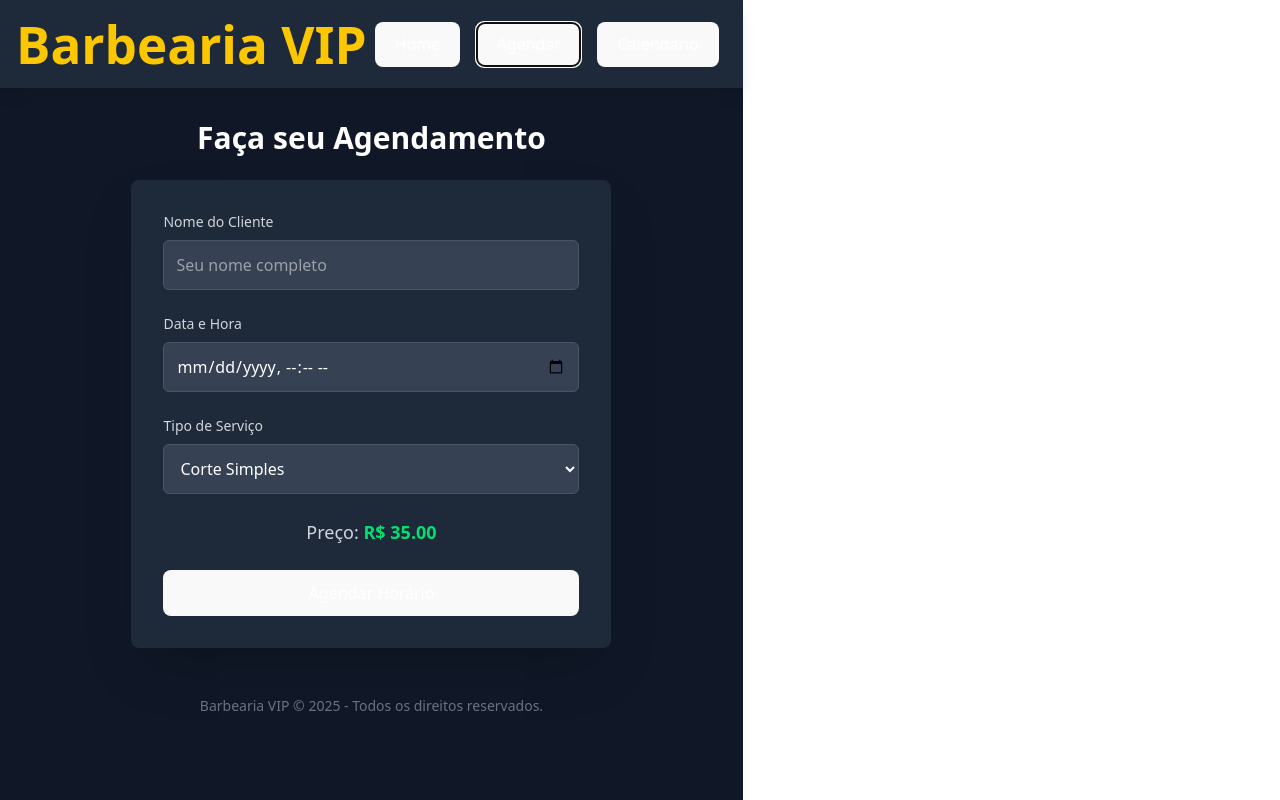
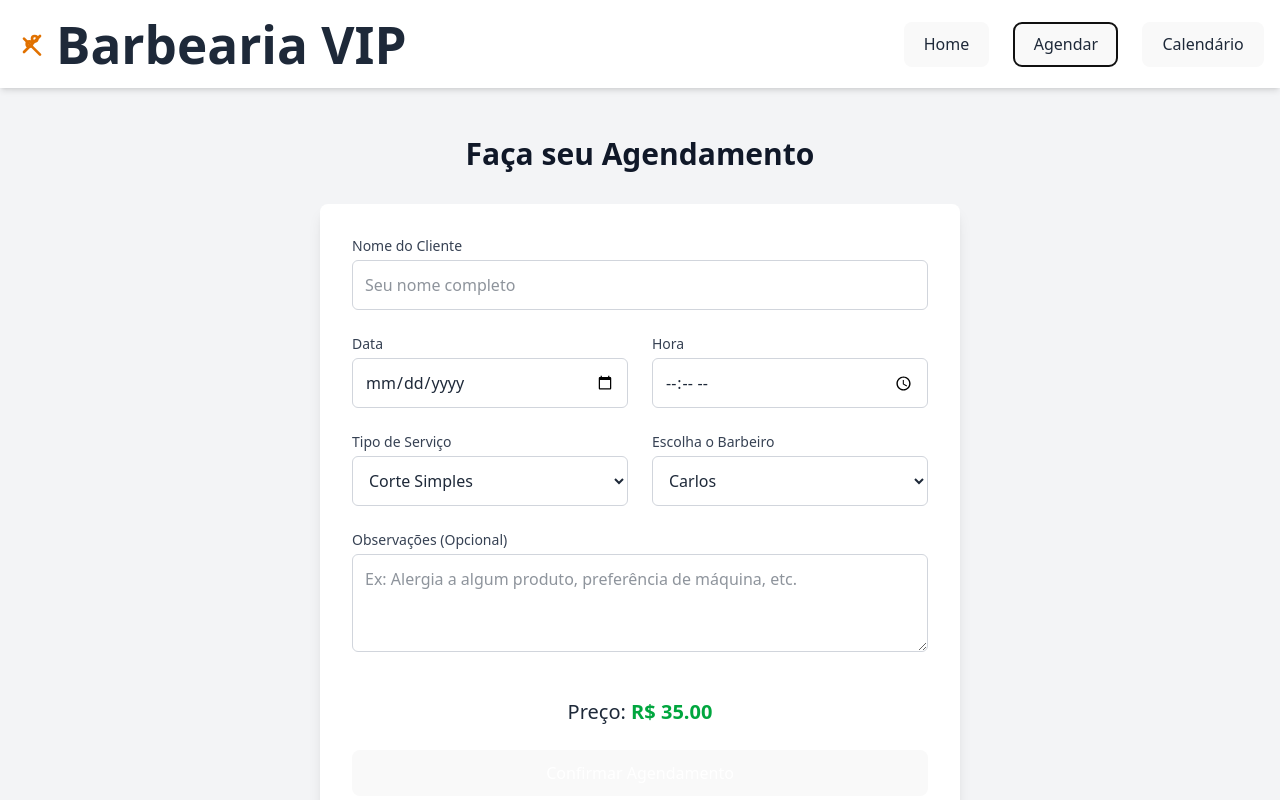
Before and after one commit to davifernandes1/BarberSystem, a React (Vite) app: page / in a window 1280 px wide. Both pictures are taken after a click on the button "Agendar". Shown: the top 800 px of the page. Built offline with nearby package versions, Linux system fonts and the light colour scheme.

Commit message:
feat: estrutura alterada do projeto

```diff
--- a/index.html
+++ b/index.html
@@ -4,7 +4,10 @@
     <meta charset="UTF-8" />
     <link rel="icon" type="image/svg+xml" href="/vite.svg" />
     <meta name="viewport" content="width=device-width, initial-scale=1.0" />
-    <title>Barbearia - Agendamentos</title>
+    <title>Barbearia VIP - Agendamentos</title>
+    <link rel="preconnect" href="https://fonts.googleapis.com">
+    <link rel="preconnect" href="https://fonts.gstatic.com" crossorigin>
+    <link href="https://fonts.googleapis.com/css2?family=Roboto:wght@400;500;700&display=swap" rel="stylesheet">
   </head>
   <body>
     <div id="root"></div>
--- a/src/App.jsx
+++ b/src/App.jsx
@@ -4,40 +4,31 @@ import HomePage from './components/HomePage.jsx';
 import AgendamentoPage from './components/AgendamentoPage.jsx';
 import CalendarioPage from './components/CalendarioPage.jsx';
 
-// --- COMPONENTE PRINCIPAL (App) ---
-// Gerencia o estado geral da aplicação, como a página atual e a lista de agendamentos.
 export default function App() {
-  // Estado para controlar a página visível ('home', 'agendamento', 'calendario')
   const [page, setPage] = useState('home');
-
-  // Estado para armazenar a lista de agendamentos, buscando do localStorage
   const [agendamentos, setAgendamentos] = useState(() => {
     const agendamentosSalvos = localStorage.getItem('agendamentos');
     return agendamentosSalvos ? JSON.parse(agendamentosSalvos) : [];
   });
 
-  // Efeito para salvar os agendamentos no localStorage sempre que a lista for alterada
   useEffect(() => {
     localStorage.setItem('agendamentos', JSON.stringify(agendamentos));
   }, [agendamentos]);
 
-  // Função para adicionar um novo agendamento à lista
   const handleAgendamentoSubmit = (novoAgendamento) => {
     setAgendamentos([...agendamentos, novoAgendamento]);
     alert('Agendamento realizado com sucesso!');
-    setPage('calendario'); // Muda para a página de calendário após o agendamento
+    setPage('calendario');
   };
 
-  // Função para remover um agendamento (opcional, não implementado na UI)
   const removerAgendamento = (id) => {
     setAgendamentos(agendamentos.filter(ag => ag.id !== id));
-  }
+  };
 
-  // Renderização condicional da página com base no estado 'page'
   const renderPage = () => {
     switch (page) {
       case 'agendamento':
-        return <AgendamentoPage onAgendamentoSubmit={handleAgendamentoSubmit} />;
+        return <AgendamentoPage onAgendamentoSubmit={handleAgendamentoSubmit} agendamentos={agendamentos} />;
       case 'calendario':
         return <CalendarioPage agendamentos={agendamentos} removerAgendamento={removerAgendamento} />;
       case 'home':
@@ -47,12 +38,12 @@ export default function App() {
   };
 
   return (
-    <div className="bg-gray-900 min-h-screen text-white font-sans">
+    <div className="bg-gray-100 min-h-screen text-gray-800 font-sans">
       <Header setPage={setPage} />
-      <main className="container mx-auto p-4">
+      <main className="container mx-auto p-4 md:p-8">
         {renderPage()}
       </main>
-      <footer className="text-center p-4 text-gray-500 text-sm">
+      <footer className="text-center p-6 text-gray-500 border-t border-gray-200 mt-8">
         <p>Barbearia VIP &copy; 2025 - Todos os direitos reservados.</p>
       </footer>
     </div>
--- a/src/components/AgendamentoPage.jsx
+++ b/src/components/AgendamentoPage.jsx
@@ -1,14 +1,6 @@
 import React, { useState, useEffect } from 'react';
 
-// --- Componente: AgendamentoPage (Formulário de Agendamento) ---
-// Contém o formulário para criar um novo agendamento.
-export default function AgendamentoPage({ onAgendamentoSubmit }) {
-  const [nome, setNome] = useState('');
-  const [dataHora, setDataHora] = useState('');
-  const [tipoCorte, setTipoCorte] = useState('Corte Simples');
-  const [preco, setPreco] = useState('35.00');
-  const [erro, setErro] = useState('');
-
+// --- Constantes e Funções de Utilidade ---
 const tiposDeCorte = {
   'Corte Simples': '35.00',
   'Corte + Barba': '60.00',
@@ -17,79 +9,167 @@ export default function AgendamentoPage({ onAgendamentoSubmit }) {
   'Platinado': '150.00'
 };
 
-  // Efeito para atualizar o preço sempre que o tipo de corte mudar
-  useEffect(() => {
-    setPreco(tiposDeCorte[tipoCorte]);
-  }, [tipoCorte, tiposDeCorte]); // Corrigido: Adicionada a dependência 'tiposDeCorte'
+const barbeiros = ['Carlos', 'João', 'Pedro'];
+
+export default function AgendamentoPage({ onAgendamentoSubmit, agendamentos }) {
+  const [nome, setNome] = useState('');
+  const [data, setData] = useState('');
+  const [hora, setHora] = useState('');
+  const [tipoCorte, setTipoCorte] = useState('Corte Simples');
+  const [barbeiro, setBarbeiro] = useState(barbeiros[0]);
+  const [observacoes, setObservacoes] = useState('');
+  const [erro, setErro] = useState('');
+
+  const preco = tiposDeCorte[tipoCorte];
+
+  const getMinDate = () => {
+    const hoje = new Date();
+    return hoje.toISOString().split('T')[0];
+  };
 
   const handleSubmit = (e) => {
     e.preventDefault();
-    if (!nome || !dataHora) {
-      setErro('Por favor, preencha o nome e a data/horário.');
+    if (!nome || !data || !hora || !barbeiro) {
+      setErro('Por favor, preencha todos os campos obrigatórios.');
       return;
     }
+
+    // --- Validação de Conflito de Horário ---
+    const dataHoraSelecionada = new Date(`${data}T${hora}`);
+    const conflito = agendamentos.some(ag =>
+        new Date(ag.dataHora).getTime() === dataHoraSelecionada.getTime() && ag.barbeiro === barbeiro
+    );
+
+    if (conflito) {
+        setErro(`O barbeiro ${barbeiro} já tem um horário agendado para ${data} às ${hora}.`);
+        return;
+    }
+
     setErro('');
     onAgendamentoSubmit({
       id: Date.now(),
       nome,
-      dataHora,
+      dataHora: dataHoraSelecionada.toISOString(),
       tipoCorte,
       preco,
+      barbeiro,
+      observacoes
     });
-    // Limpa o formulário após o envio
+
+    // Limpa o formulário
     setNome('');
-    setDataHora('');
+    setData('');
+    setHora('');
     setTipoCorte('Corte Simples');
-    setPreco('35.00');
+    setBarbeiro(barbeiros[0]);
+    setObservacoes('');
   };
 
   return (
-    <div className="container mx-auto p-4 max-w-lg">
-      <h2 className="text-3xl font-bold mb-6 text-center text-white">Faça seu Agendamento</h2>
-      <form onSubmit={handleSubmit} className="bg-gray-800 p-8 rounded-lg shadow-2xl space-y-6">
-        {erro && <p className="text-red-400 bg-red-900/50 p-3 rounded-md text-center">{erro}</p>}
+    <div className="container mx-auto p-4 max-w-2xl">
+      <h2 className="text-3xl font-bold mb-8 text-center text-gray-900">Faça seu Agendamento</h2>
+      <form onSubmit={handleSubmit} className="bg-white p-8 rounded-lg shadow-lg space-y-6">
+        {erro && <p className="text-red-600 bg-red-100 p-3 rounded-md text-center">{erro}</p>}
+
+        {/* Campos do formulário */}
         <div>
-          <label htmlFor="nome" className="block text-sm font-medium text-gray-300 mb-2">Nome do Cliente</label>
+          <label htmlFor="nome" className="block text-sm font-medium text-gray-700 mb-1">Nome do Cliente</label>
           <input
             type="text"
             id="nome"
             value={nome}
             onChange={(e) => setNome(e.target.value)}
-            className="w-full bg-gray-700 border border-gray-600 text-white rounded-md p-3 focus:ring-2 focus:ring-blue-500 focus:border-blue-500 transition"
+            className="w-full border border-gray-300 rounded-md p-3 focus:ring-2 focus:ring-amber-500 focus:border-amber-500"
             placeholder="Seu nome completo"
           />
         </div>
+
+        <div className="grid grid-cols-1 md:grid-cols-2 gap-6">
           <div>
-          <label htmlFor="dataHora" className="block text-sm font-medium text-gray-300 mb-2">Data e Hora</label>
+            <label htmlFor="data" className="block text-sm font-medium text-gray-700 mb-1">Data</label>
             <input
-            type="datetime-local"
-            id="dataHora"
-            value={dataHora}
-            onChange={(e) => setDataHora(e.target.value)}
-            className="w-full bg-gray-700 border border-gray-600 text-white rounded-md p-3 focus:ring-2 focus:ring-blue-500 focus:border-blue-500 transition appearance-none"
+              type="date"
+              id="data"
+              value={data}
+              min={getMinDate()}
+              onChange={(e) => {
+                  const dia = new Date(e.target.value).getUTCDay();
+                  if (dia === 0) { // 0 = Domingo
+                      setErro("Não agendamos aos domingos. Por favor, escolha outro dia.");
+                      setData('');
+                  } else {
+                      setErro('');
+                      setData(e.target.value);
+                  }
+              }}
+              className="w-full border border-gray-300 rounded-md p-3 focus:ring-2 focus:ring-amber-500"
             />
           </div>
           <div>
-          <label htmlFor="tipoCorte" className="block text-sm font-medium text-gray-300 mb-2">Tipo de Serviço</label>
+            <label htmlFor="hora" className="block text-sm font-medium text-gray-700 mb-1">Hora</label>
+            <input
+              type="time"
+              id="hora"
+              value={hora}
+              min="09:00"
+              max="21:00"
+              step="1800" // 30 em 30 minutos
+              onChange={(e) => setHora(e.target.value)}
+              className="w-full border border-gray-300 rounded-md p-3 focus:ring-2 focus:ring-amber-500"
+            />
+          </div>
+        </div>
+
+        <div className="grid grid-cols-1 md:grid-cols-2 gap-6">
+            <div>
+                <label htmlFor="tipoCorte" className="block text-sm font-medium text-gray-700 mb-1">Tipo de Serviço</label>
                 <select
                     id="tipoCorte"
                     value={tipoCorte}
                     onChange={(e) => setTipoCorte(e.target.value)}
-            className="w-full bg-gray-700 border border-gray-600 text-white rounded-md p-3 focus:ring-2 focus:ring-blue-500 focus:border-blue-500 transition"
+                    className="w-full border border-gray-300 rounded-md p-3 focus:ring-2 focus:ring-amber-500"
                 >
                     {Object.keys(tiposDeCorte).map(corte => (
                     <option key={corte} value={corte}>{corte}</option>
                     ))}
                 </select>
             </div>
-        <div className="text-center">
-          <p className="text-lg text-gray-300">Preço: <span className="font-bold text-green-400">R$ {preco}</span></p>
+            <div>
+                <label htmlFor="barbeiro" className="block text-sm font-medium text-gray-700 mb-1">Escolha o Barbeiro</label>
+                <select
+                    id="barbeiro"
+                    value={barbeiro}
+                    onChange={(e) => setBarbeiro(e.target.value)}
+                    className="w-full border border-gray-300 rounded-md p-3 focus:ring-2 focus:ring-amber-500"
+                >
+                    {barbeiros.map(b => (
+                    <option key={b} value={b}>{b}</option>
+                    ))}
+                </select>
             </div>
+        </div>
+
+        <div>
+          <label htmlFor="observacoes" className="block text-sm font-medium text-gray-700 mb-1">Observações (Opcional)</label>
+          <textarea
+            id="observacoes"
+            value={observacoes}
+            onChange={(e) => setObservacoes(e.target.value)}
+            rows="3"
+            className="w-full border border-gray-300 rounded-md p-3 focus:ring-2 focus:ring-amber-500"
+            placeholder="Ex: Alergia a algum produto, preferência de máquina, etc."
+          ></textarea>
+        </div>
+
+        <div className="text-center pt-4">
+          <p className="text-xl text-gray-800">Preço: <span className="font-bold text-green-600">R$ {preco}</span></p>
+        </div>
+
         <button
           type="submit"
-          className="w-full bg-blue-600 hover:bg-blue-700 text-white font-bold py-3 px-4 rounded-md transition-transform transform hover:scale-105"
+          className="w-full bg-gray-800 hover:bg-gray-900 text-white font-bold py-3 px-4 rounded-md transition-transform transform hover:scale-105"
         >
-          Agendar Horário
+          Confirmar Agendamento
         </button>
       </form>
     </div>
--- a/src/components/Header.jsx
+++ b/src/components/Header.jsx
@@ -1,16 +1,30 @@
 import React from 'react';
 
-// Componente: Header (Navegação)
-// Este componente cria o cabeçalho e os links de navegação.
+// --- Ícone de Logo (Tesoura) ---
+const LogoIcon = () => (
+    <svg xmlns="http://www.w3.org/2000/svg" className="h-8 w-8 text-amber-600" fill="none" viewBox="0 0 24 24" stroke="currentColor">
+        <path strokeLinecap="round" strokeLinejoin="round" strokeWidth={2} d="M6 8l12 12M6 18L18 6" />
+        <path strokeLinecap="round" strokeLinejoin="round" strokeWidth={2} d="M10 14a2 2 0 100-4 2 2 0 000 4z" />
+        <path strokeLinecap="round" strokeLinejoin="round" strokeWidth={2} d="M14 10a2 2 0 100-4 2 2 0 000 4z" />
+    </svg>
+);
+
+
 export default function Header({ setPage }) {
   return (
-    <header className="bg-gray-800 text-white p-4 shadow-lg">
+    <header className="bg-white text-gray-800 p-4 shadow-md sticky top-0 z-10">
       <div className="container mx-auto flex justify-between items-center">
-        <h1 className="text-2xl font-bold text-yellow-400">Barbearia VIP</h1>
-        <nav>
-          <button onClick={() => setPage('home')} className="mx-2 hover:text-yellow-400 transition-colors">Home</button>
-          <button onClick={() => setPage('agendamento')} className="mx-2 hover:text-yellow-400 transition-colors">Agendar</button>
-          <button onClick={() => setPage('calendario')} className="mx-2 hover:text-yellow-400 transition-colors">Calendário</button>
+        <div
+          className="flex items-center gap-2 cursor-pointer"
+          onClick={() => setPage('home')}
+        >
+          <LogoIcon />
+          <h1 className="text-xl md:text-2xl font-bold">Barbearia VIP</h1>
+        </div>
+        <nav className="flex items-center gap-4 md:gap-6">
+          <button onClick={() => setPage('home')} className="font-medium hover:text-amber-600 transition-colors">Home</button>
+          <button onClick={() => setPage('agendamento')} className="font-medium hover:text-amber-600 transition-colors">Agendar</button>
+          <button onClick={() => setPage('calendario')} className="font-medium hover:text-amber-600 transition-colors">Calendário</button>
         </nav>
       </div>
     </header>
--- a/src/components/HomePage.jsx
+++ b/src/components/HomePage.jsx
@@ -1,37 +1,69 @@
 import React from 'react';
 
-// --- ÍCONES SVG ---
+// --- Ícones ---
 const CalendarIcon = () => (
-  <svg xmlns="http://www.w3.org/2000/svg" className="h-6 w-6 mr-2" fill="none" viewBox="0 0 24 24" stroke="currentColor">
+  <svg xmlns="http://www.w3.org/2000/svg" className="h-5 w-5 mr-2" fill="none" viewBox="0 0 24 24" stroke="currentColor">
     <path strokeLinecap="round" strokeLinejoin="round" strokeWidth={2} d="M8 7V3m8 4V3m-9 8h10M5 21h14a2 2 0 002-2V7a2 2 0 00-2-2H5a2 2 0 00-2 2v12a2 2 0 002 2z" />
   </svg>
 );
 
-const ScissorsIcon = () => (
-    <svg xmlns="http://www.w3.org/2000/svg" className="h-16 w-16 text-yellow-400" fill="none" viewBox="0 0 24 24" stroke="currentColor">
-        <path strokeLinecap="round" strokeLinejoin="round" strokeWidth={2} d="M6 8l12 12M6 18L18 6" />
-        <path strokeLinecap="round" strokeLinejoin="round" strokeWidth={2} d="M10 14a2 2 0 100-4 2 2 0 000 4z" />
-        <path strokeLinecap="round" strokeLinejoin="round" strokeWidth={2} d="M14 10a2 2 0 100-4 2 2 0 000 4z" />
-    </svg>
+// --- Componente de Serviço ---
+const ServiceCard = ({ image, title, description }) => (
+    <div className="bg-white rounded-lg shadow-lg overflow-hidden transform transition-transform hover:scale-105">
+        <img src={image} alt={title} className="w-full h-48 object-cover" />
+        <div className="p-6">
+            <h3 className="text-xl font-bold text-gray-800 mb-2">{title}</h3>
+            <p className="text-gray-600">{description}</p>
+        </div>
+    </div>
 );
 
-// Componente: HomePage (Página Inicial)
-// Esta é a página de apresentação da barbearia.
 export default function HomePage({ setPage }) {
+    // --- Dados dos Serviços ---
+    const services = [
+        {
+            image: "https://images.unsplash.com/photo-1599335615245-5d91437e78d8?q=80&w=1887&auto=format&fit=crop",
+            title: "Corte Moderno",
+            description: "Estilos atuais e personalizados para o seu visual."
+        },
+        {
+            image: "https://images.unsplash.com/photo-1621607512214-68297480165e?q=80&w=1770&auto=format&fit=crop",
+            title: "Barba Terapia",
+            description: "Cuidado completo com toalha quente e produtos especiais."
+        },
+        {
+            image: "https://plus.unsplash.com/premium_photo-1661386019579-a47a11b1548e?q=80&w=1770&auto=format&fit=crop",
+            title: "Tratamento Capilar",
+            description: "Hidratação e fortalecimento para seus cabelos."
+        }
+    ];
+
   return (
-    <div className="text-center p-8 flex flex-col items-center justify-center h-full">
-        <ScissorsIcon />
-      <h2 className="text-4xl font-bold text-white mt-4 mb-2">Bem-vindo à Barbearia VIP</h2>
-      <p className="text-gray-300 mb-6 max-w-lg">
+    <div>
+      {/* --- Seção Hero --- */}
+      <section className="text-center py-20 bg-white rounded-lg shadow-md">
+        <h2 className="text-4xl md:text-5xl font-bold text-gray-900 mb-4">Bem-vindo à Barbearia VIP</h2>
+        <p className="text-gray-600 mb-8 max-w-2xl mx-auto">
           Seu estilo, nossa paixão. Oferecemos cortes de cabelo e barba com a máxima precisão e qualidade. Agende seu horário e viva uma experiência única.
         </p>
         <button
           onClick={() => setPage('agendamento')}
-        className="bg-yellow-500 text-gray-900 font-bold py-3 px-6 rounded-lg hover:bg-yellow-400 transition-transform transform hover:scale-105 flex items-center"
+          className="bg-amber-500 text-white font-bold py-3 px-8 rounded-lg hover:bg-amber-600 transition-all transform hover:scale-105 flex items-center mx-auto"
         >
           <CalendarIcon />
           Agendar meu Horário
         </button>
+      </section>
+
+      {/* --- Seção de Serviços --- */}
+      <section className="py-16">
+          <h2 className="text-3xl font-bold text-center text-gray-900 mb-12">Nossos Serviços</h2>
+          <div className="grid grid-cols-1 md:grid-cols-3 gap-8">
+              {services.map(service => (
+                  <ServiceCard key={service.title} {...service} />
+              ))}
+          </div>
+      </section>
     </div>
   );
 }
--- a/src/index.css
+++ b/src/index.css
@@ -25,11 +25,10 @@ a:hover {
 }
 
 body {
-  margin: 0;
-  display: flex;
-  place-items: center;
-  min-width: 320px;
-  min-height: 100vh;
+  background-color: #f8f9fa;
+  font-family: 'Roboto', sans-serif;
+  -webkit-font-smoothing: antialiased;
+  -moz-osx-font-smoothing: grayscale;
 }
 
 h1 {
--- /dev/null
+++ b/tailwind.config.js
@@ -0,0 +1,21 @@
+/** @type {import('tailwindcss').Config} */
+export default {
+  content: [
+    "./index.html",
+    "./src/**/*.{js,ts,jsx,tsx}",
+  ],
+  theme: {
+    extend: {
+      colors: {
+        'brand-primary': '#c0a062', // Um tom de dourado/bronze
+        'brand-secondary': '#2d2d2d',
+        'light-gray': '#f8f9fa',
+        'dark-gray': '#343a40',
+      },
+      fontFamily: {
+        sans: ['Roboto', 'sans-serif'],
+      },
+    },
+  },
+  plugins: [],
+}
```
Also changed, not shown: src/components/CalendarioPage.jsx (+69 -20 lines). Lines whose indentation alone changed are shown as unchanged.
